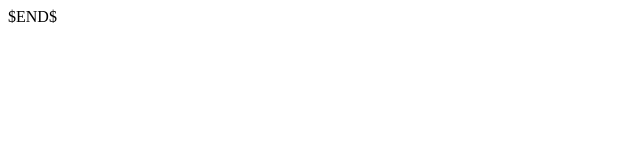
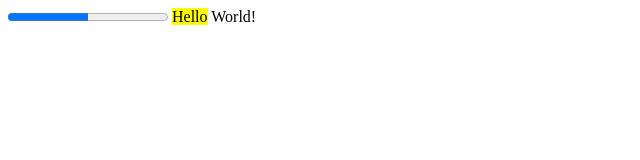
Before and after one commit to SpellingBee278/coolHTMLTags, a plain HTML site: page src/index.html in a window 1280 px wide. Shown: the whole page, without its empty margins (0-640 px from the left). Drawn offline with Linux system fonts and the light colour scheme.

Commit message:
added mark tag

```diff
--- a/src/index.html
+++ b/src/index.html
@@ -2,9 +2,14 @@
 <html lang="en">
 <head>
 	<meta charset="UTF-8">
-	<title>$Title$</title>
+	<title>Cool HTML Tags!</title>
 </head>
 <body>
-$END$
+<!-- Progress Bar -->
+<!-- TODO PROGRESS BAR -->
+<progress class="progressBar" value="50" max="100"></progress>
+<!-- Mark Tag -->
+<!-- TODO MARK TAG -->
+<mark>Hello</mark> World!
 </body>
 </html>
```
